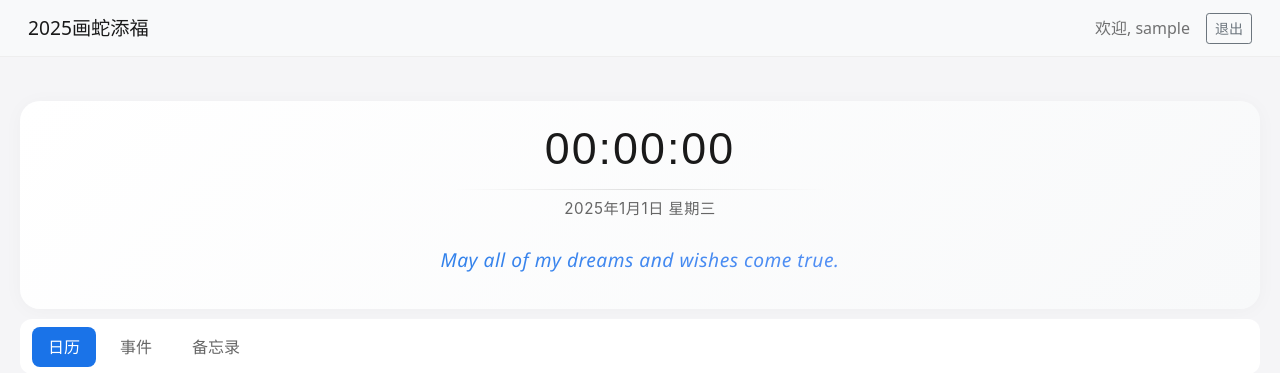
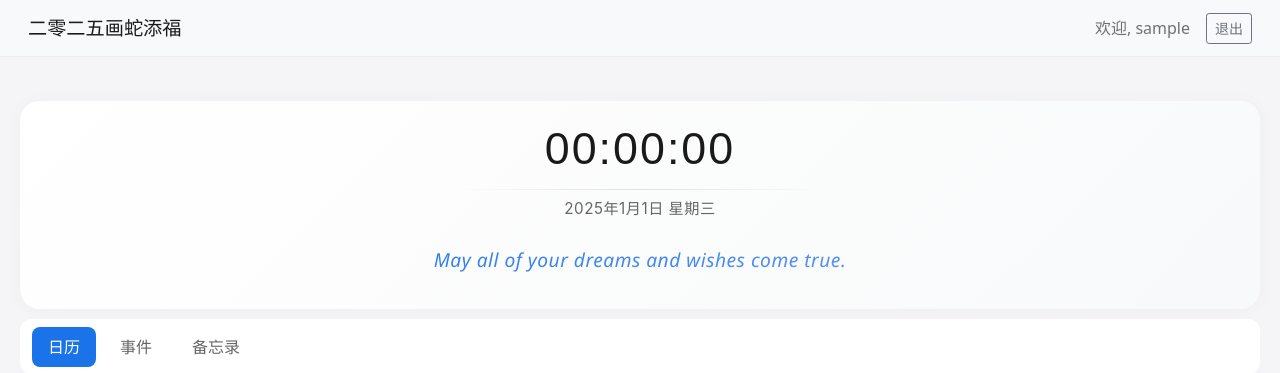
Before and after one commit to InfBre/Interactive-calendar, a Flask app: page / in a window 1280 px wide. Shown: the top 373 px of the page. Run offline with Flask 3, Linux system fonts and the light colour scheme; the visitor is signed in with stand-in values (Sample User, id 1).

Commit message:
更新网站标题和座右铭

```diff
--- a/templates/index.html
+++ b/templates/index.html
@@ -3,7 +3,7 @@
 <head>
     <meta charset="UTF-8">
     <meta name="viewport" content="width=device-width, initial-scale=1.0">
-    <title>2025 画蛇添福</title>
+    <title>二零二五画蛇添福</title>
     <link href="https://cdn.jsdelivr.net/npm/bootstrap@5.1.3/dist/css/bootstrap.min.css" rel="stylesheet">
     <link href="/static/css/style.css" rel="stylesheet">
     <style>
@@ -423,7 +423,7 @@
 <body>
     <nav class="navbar navbar-expand-lg navbar-light bg-light">
         <div class="container-fluid">
-            <a class="navbar-brand" href="/">2025画蛇添福</a>
+            <a class="navbar-brand" href="/">二零二五画蛇添福</a>
             <div class="d-flex align-items-center">
                 <span class="navbar-text me-3">欢迎, {{ username }}</span>
                 <a href="/logout" class="btn btn-outline-secondary btn-sm">退出</a>
@@ -438,7 +438,7 @@
                     <div id="clock">00:00:00</div>
                     <div class="time-divider"></div>
                     <div id="date">2025年1月1日 星期三</div>
-                    <div class="motto">May all of my dreams and wishes come true.</div>
+                    <div class="motto">May all of your dreams and wishes come true.</div>
                 </div>
             </div>
             <ul class="nav nav-tabs" id="myTab" role="tablist">
```
